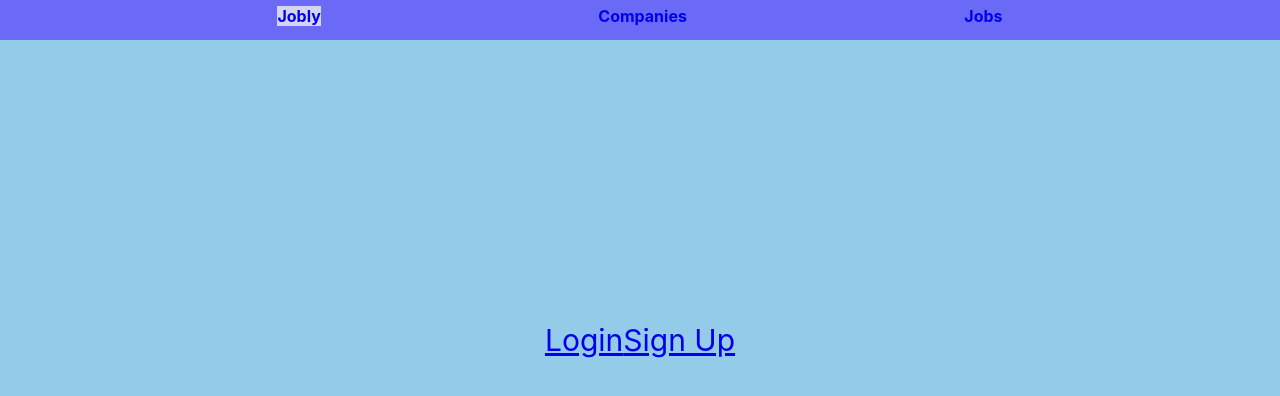
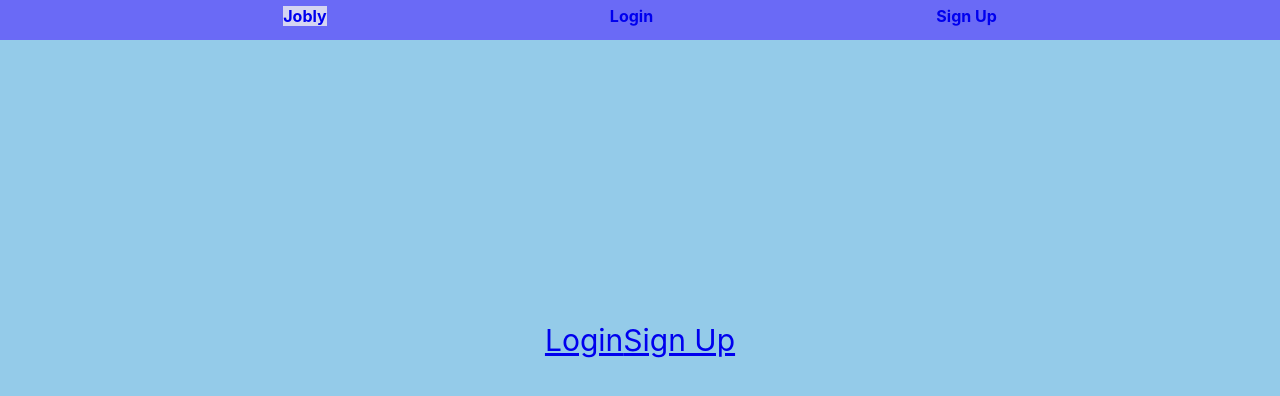
Before and after one commit to Teagan-McClintock/react-jobly, a React (Create React App) app: page / in a window 1280 px wide. Shown: the top 396 px of the page. Built offline with nearby package versions, Linux system fonts and the light colour scheme; no server answers.

Commit message:
Made navbar dynamic based on login status. Added (broken) logout functionality

```diff
--- a/src/App.js
+++ b/src/App.js
@@ -4,6 +4,7 @@ import Navigation from './Navigation';
 import { BrowserRouter } from "react-router-dom";
 import userContext from './userContext';
 import { useState } from "react";
+import JoblyApi from './api';
 
 /** App, renders Nav bar and routes
  *
@@ -23,6 +24,11 @@ function App() {
     setLoggedInUser(user);
   }
 
+  function logoutUser() {
+    JoblyApi.token = null;
+    setLoggedInUser(null);
+  }
+
   return (
     <div className="App">
       <userContext.Provider value={{ loggedInUser }}>
--- a/src/Navigation.js
+++ b/src/Navigation.js
@@ -1,10 +1,12 @@
 import { NavLink } from "react-router-dom";
 import "./Navigation.css";
+import { useContext } from "react";
+import userContext from "./userContext";
 
 /**Navigation stays on the top of the screen and contains links to
  *  homepage, JobList, and CompanyList
  *
- * props: none
+ * props: logout (function to sign user out of app)
  *
  * state: none
  *
@@ -12,7 +14,9 @@ import "./Navigation.css";
  * App -> Navigation
  */
 
-function Navigation() {
+function Navigation({ logoutUser }) {
+
+  const { loggedInUser } = useContext(userContext);
 
   //This method of setting style from
   //https://medium.com/@alexanie_/navlink-component-in-react-router-b83f4a11794f
@@ -26,11 +30,21 @@ function Navigation() {
 
   return (
     <header className="Navigation">
-      <div className="Navigation-links">
-        <NavLink to={"/"} style={activeState}>Jobly</NavLink>
-        <NavLink to={"/companies"} style={activeState}>Companies</NavLink>
-        <NavLink to={"/jobs"} style={activeState}>Jobs</NavLink>
-      </div>
+      {loggedInUser
+        ? <div className="Navigation-links">
+            <NavLink to={"/"} style={activeState}>Jobly</NavLink>
+            <NavLink to={"/companies"} style={activeState}>Companies</NavLink>
+            <NavLink to={"/jobs"} style={activeState}>Jobs</NavLink>
+            <NavLink to={"/"} onClick={logoutUser} style={activeState}>
+              {`Logout ${loggedInUser.username}`}
+            </NavLink>
+          </div>
+        : <div className="Navigation-links">
+            <NavLink to={"/"} style={activeState}>Jobly</NavLink>
+            <NavLink to={"/login"} style={activeState}>Login</NavLink>
+            <NavLink to={"/signup"} style={activeState}>Sign Up</NavLink>
+          </div>
+      }
     </header>
   )
 }
```
